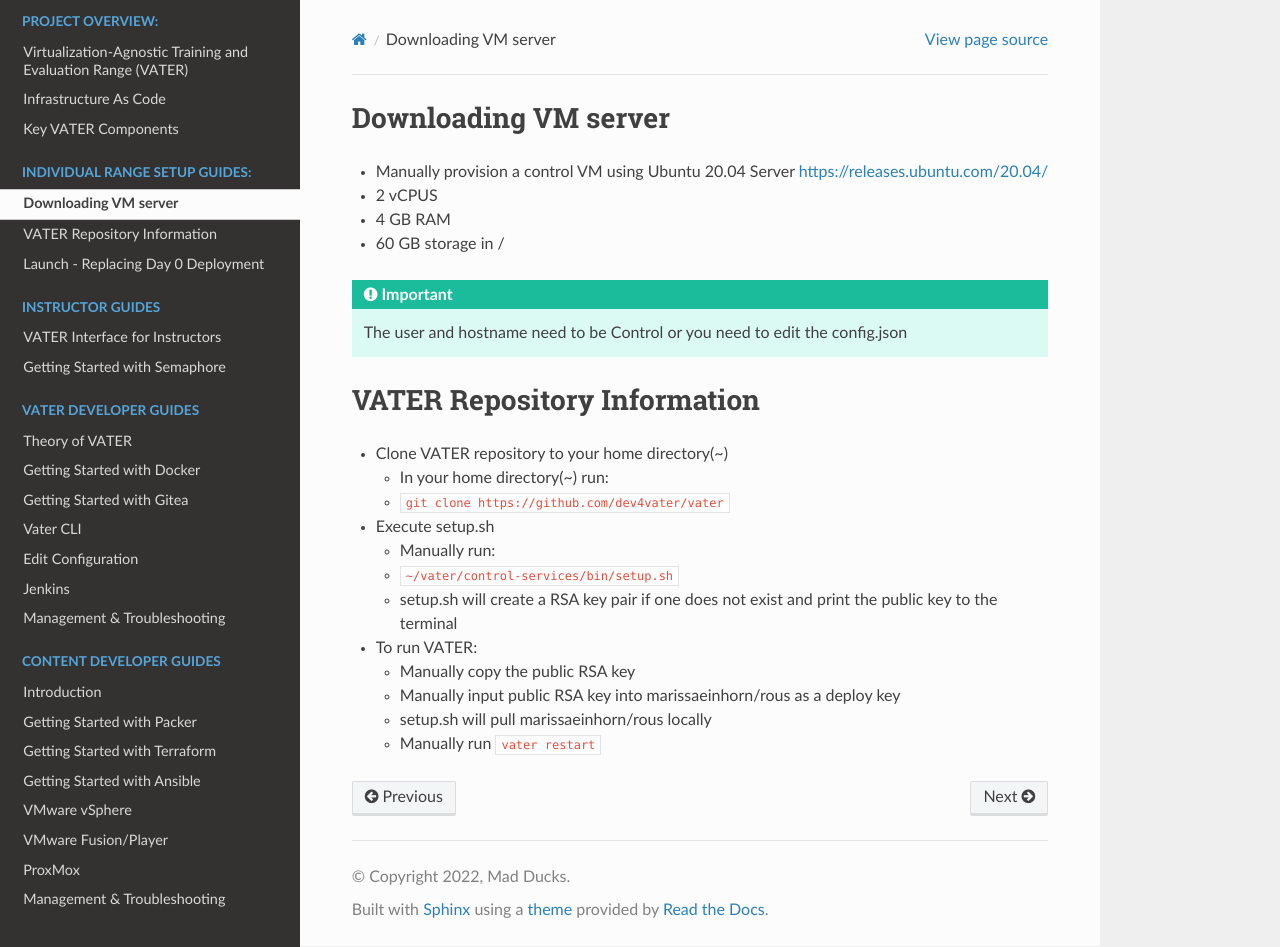
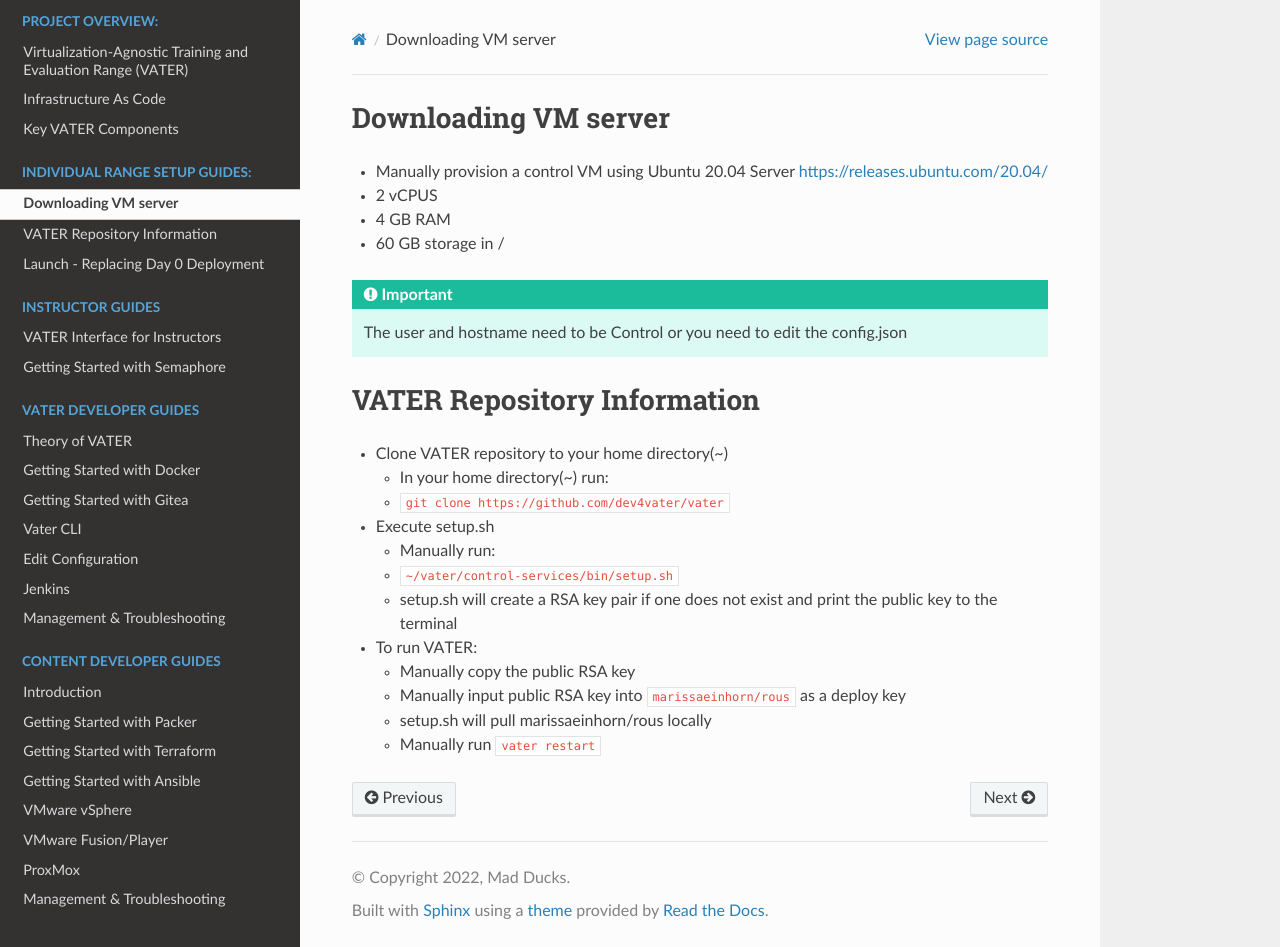
Before and after one commit to dev4vater/vater, a Sphinx documentation site: the page built from docs/source/GettingStarted.rst, in a window 1280 px wide and 947 px high. Built offline with Sphinx 7.4.7 and the Read the Docs theme 2.0.0, drawn with Linux system fonts in a browser that asks for light colours.

```diff
--- a/docs/source/GettingStarted.rst
+++ b/docs/source/GettingStarted.rst
@@ -27,6 +27,6 @@ VATER Repository Information
 -  To run VATER:
 
    - Manually copy the public RSA key
-   - Manually input public RSA key into marissaeinhorn/rous as a deploy key
+   - Manually input public RSA key into ``marissaeinhorn/rous`` as a deploy key
    - setup.sh will pull marissaeinhorn/rous locally
    - Manually run ``vater restart``
```
